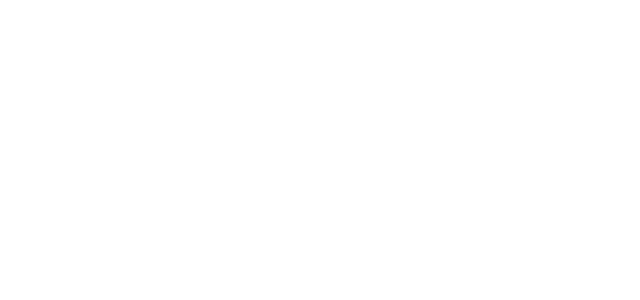
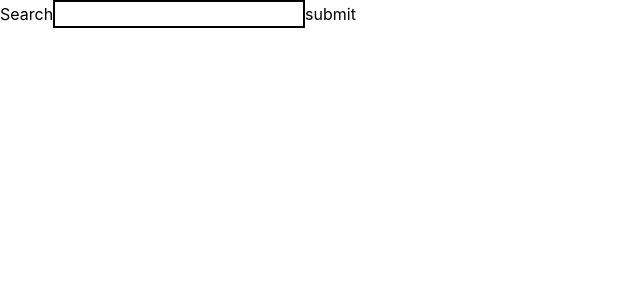
Before and after one commit to GarvGupta20/Climate-Tracker, a React (Vite) app in the folder Climate-Tracker/: page / in a window 1280 px wide. Shown: the top 300 px of the page, without its empty margins (0-640 px from the left). Built offline with nearby package versions, Linux system fonts and the light colour scheme.

Commit message:
added the api call for getting weather updates and input field to search for the city and then updating weather

```diff
--- a/Climate-Tracker/src/App.jsx
+++ b/Climate-Tracker/src/App.jsx
@@ -1,6 +1,5 @@
-import { useState } from 'react'
 import ServeWeatherApp from './main-components/weather-app/serveWeatherApp'
-import './index.css'
+
 
 function App() {
 
--- a/Climate-Tracker/src/index.css
+++ b/Climate-Tracker/src/index.css
@@ -1,34 +1,16 @@
+@tailwind base;
+@tailwind components;
+@tailwind utilities;
+
+
 :root {
   font-family: Inter, Avenir, Helvetica, Arial, sans-serif;
   font-size: 16px;
   line-height: 24px;
   font-weight: 400;
-
-  color-scheme: light dark;
-  color: rgba(255, 255, 255, 0.87);
-  background-color: #242424;
-
-  font-synthesis: none;
-  text-rendering: optimizeLegibility;
-  -webkit-font-smoothing: antialiased;
-  -moz-osx-font-smoothing: grayscale;
-  -webkit-text-size-adjust: 100%;
 }
-
-
-@tailwind base;
-@tailwind components;
-@tailwind utilities;
 
 body {
   margin: 0;
   display: flex;
 }
-
-
-
-@media (prefers-color-scheme: light) {
-  :root {
-    background-color: #ffffff;
-  }
-}
--- a/Climate-Tracker/src/main-components/weather-app/DashBoard.jsx
+++ b/Climate-Tracker/src/main-components/weather-app/DashBoard.jsx
@@ -1,15 +1,35 @@
 import React from "react";
+import { useState } from "react";
 
+function DashBoard() {
+    const [firstName, setFirstName] = useState(''); // Declared a state variable
 
-const DashBoard=() => {
-    return (
+    function handleChange(ev)
+    {
+       setFirstName(ev.target.value);
+    }
 
-        <>
+    function handleSubmit(ev)
+    {
+        ev.preventDefault();
+        console.log(import.meta.env);
+        fetch(`https://api.openweathermap.org/data/2.5/weather?lat=44.34&lon=10.99&appid=${import.meta.env.VITE_API_KEY}`)
+        .then(res => res.json()).then(console.log)
+
+    }
 
 
 
-        </>
-    )
-}
+    return (
+        <form onSubmit={handleSubmit}>
+         <label htmlFor="city-field">
+         Search
+          <input name="city-field" value={firstName} onChange={handleChange}
+          className="border-2 border-black"/>
+         </label>
+         <input type="submit" value="submit"/>
+        </form>
+    );
+  }
 
 export default DashBoard;
```
Also changed, not shown: 1 other file (tests, documents, lock files or other folders).
